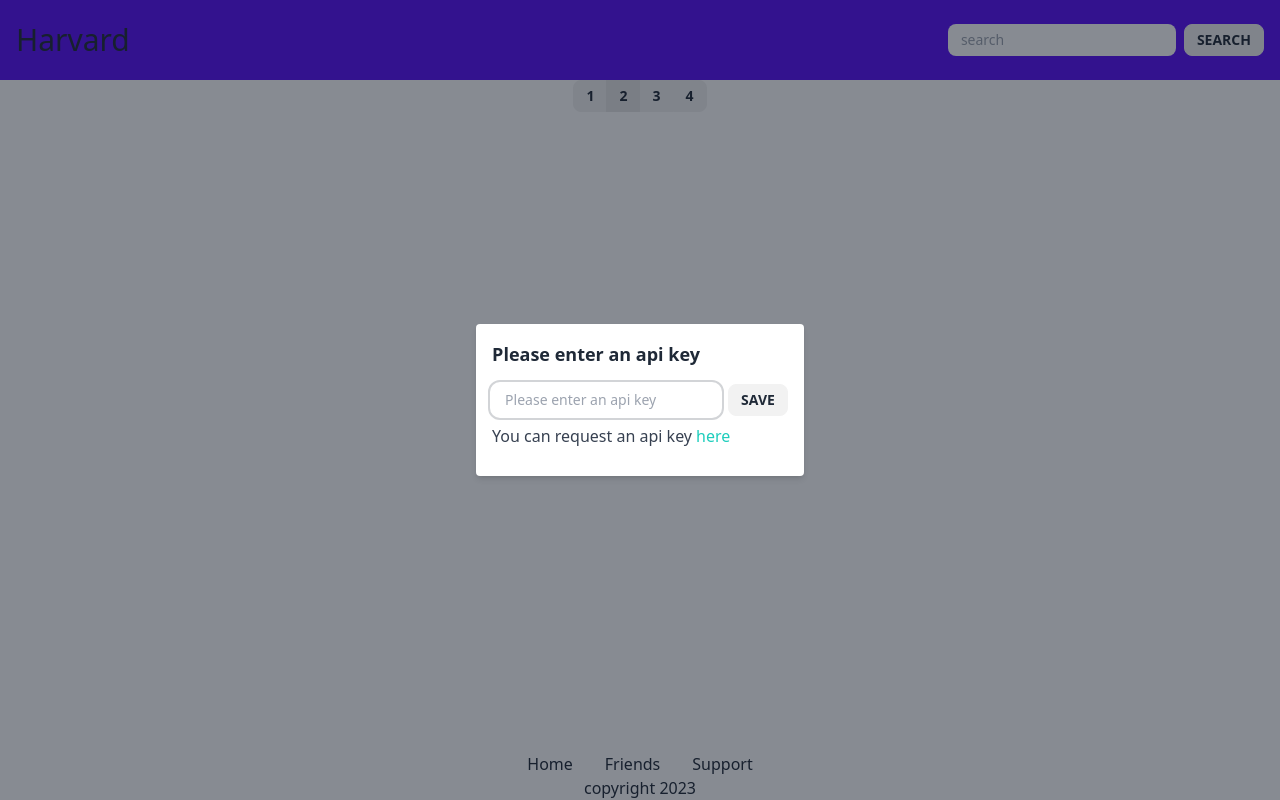
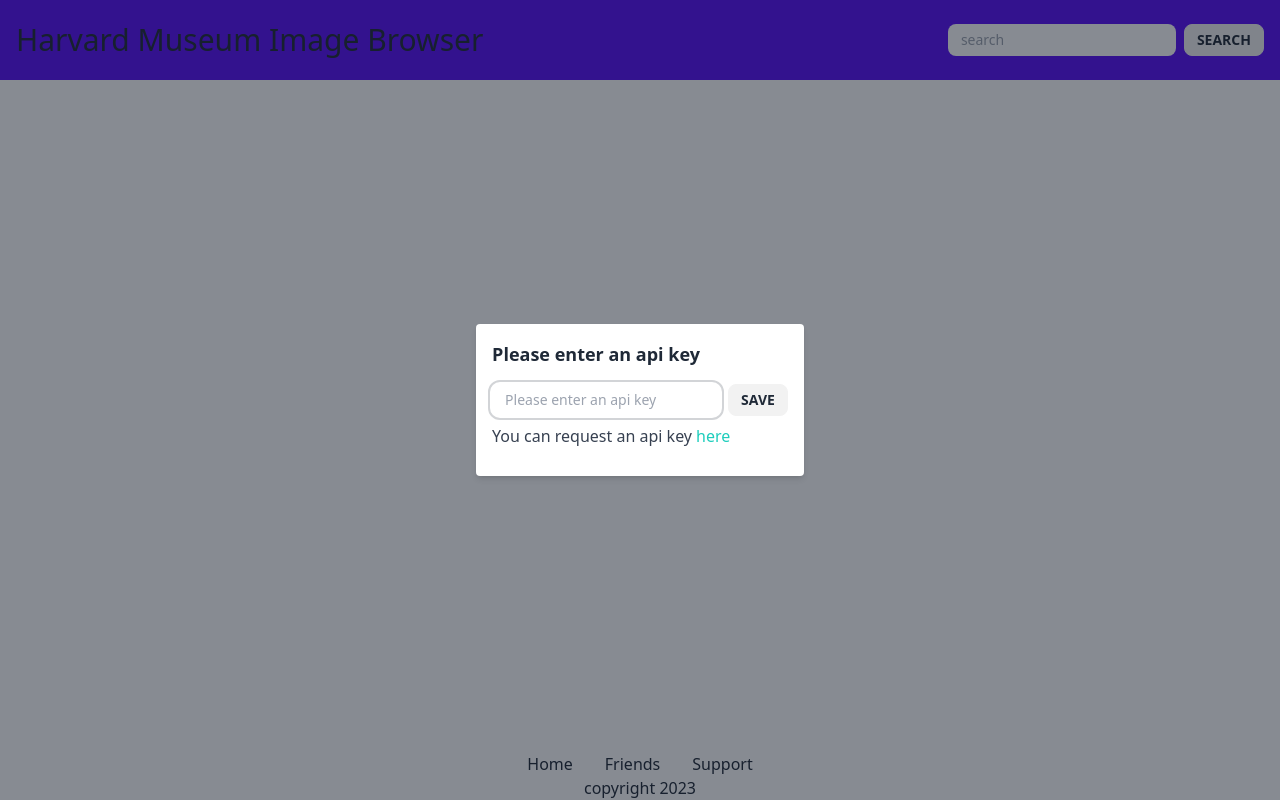
Before and after one commit to jplante01/harvard_art_api, a React (Vite) app: page / in a window 1280 px wide. Built offline with nearby package versions, Linux system fonts and the light colour scheme.

Commit message:
Modify paginator to dynamically render buttons

```diff
--- a/package.json
+++ b/package.json
@@ -15,7 +15,8 @@
     "react": "^18.2.0",
     "react-dom": "^18.2.0",
     "react-hook-form": "^7.44.3",
-    "react-masonry-css": "^1.0.16"
+    "react-masonry-css": "^1.0.16",
+    "uuid": "^9.0.0"
   },
   "devDependencies": {
     "@types/react": "^18.0.28",
--- a/src/App.jsx
+++ b/src/App.jsx
@@ -1,5 +1,4 @@
 import ResultsGrid from './components/ResultsGrid';
-import Paginator from './components/Paginator';
 import ApiKeyEntryDialog from './components/ApiKeyEntryDialog';
 import Navbar from './components/Navbar';
 import Footer from './components/Footer';
@@ -10,7 +9,6 @@
     <div className="grid min-h-screen grid-rows-layout bg-base-100">
       <Navbar />
       <div id="main">
-        <Paginator />
         <ResultsGrid />
       </div>
       <Footer />
--- a/src/components/Navbar.jsx
+++ b/src/components/Navbar.jsx
@@ -4,7 +4,7 @@
   return (
     <div className="min-h-80px row-start-1 row-end-2 w-full">
       <div className="navbar top-0 flex min-h-[80px] w-full items-center bg-primary px-4">
-        <span className="text-3xl">Harvard</span>
+        <span className="text-3xl">Harvard Museum Image Browser</span>
         <SearchForm />
       </div>
     </div>
--- a/src/components/Paginator.jsx
+++ b/src/components/Paginator.jsx
@@ -1,11 +1,30 @@
-function Paginator() {
+import { v4 as uuidv4 } from 'uuid';
+
+function Paginator({
+  numPages, activePage, nextPage, prevPage
+}) {
+  const elements = [];
+
+  for (let i = 1; i <= numPages; i++) {
+    elements.push(
+      <button key={uuidv4()} className="join-item btn">
+        {i}
+      </button>
+    );
+  }
   return (
-    <div className="flex flex-row justify-center">
+    <div className="flex flex-row justify-center mb-4">
       <div className="join">
-        <button className="btn-sm join-item btn">1</button>
-        <button className="btn-active btn-sm join-item btn">2</button>
-        <button className="btn-sm join-item btn">3</button>
-        <button className="btn-sm join-item btn">4</button>
+        {/* {numbers.map((el, idx) => (
+          <button key={uuidv4()} className="join-item btn">
+            {idx}
+          </button>
+          <button key={pageNumber} className="btn-active join-item btn">
+            {pageNumber}
+          </button>
+
+        ))} */}
+        {elements}
       </div>
     </div>
   );
--- a/src/components/ResultsGrid.jsx
+++ b/src/components/ResultsGrid.jsx
@@ -2,11 +2,15 @@
 import Masonry from 'react-masonry-css';
 import ResultsItem from './ResultItem';
 import { AppContext } from '../contexts/AppContext';
+import Paginator from './Paginator';
 
 function ResultsGrid() {
   const { data } = useContext(AppContext);
   const records = data && data.records ? data.records : null;
-
+  const numPages = data && data.info.pages ? data.info.pages : null;
+  const activePage = data && data.info.page ? data.info.page : null;
+  const nextPage = data && data.info.next ? data.info.next : null;
+  const prevPage = data && data.info.prev ? data.info.prev : null;
   const breakpointColumnsObj = {
     default: 4,
     1100: 3,
@@ -15,15 +19,22 @@
   };
 
   return (
-    <div className="overflow-auto p-4 width-screen">
+    <div className="width-screen overflow-auto p-4">
+      <Paginator
+        numPages={numPages}
+        activePage={activePage}
+        nextPage={nextPage}
+        prevPage={prevPage}
+      />
       <Masonry
         breakpointCols={breakpointColumnsObj}
         className="my-masonry-grid"
         columnClassName="my-masonry-grid_column"
       >
-        {records
-          && records.map(
-            (record, idx) => record.primaryimageurl && (
+        {records &&
+          records.map(
+            (record, idx) =>
+              record.primaryimageurl && (
                 <ResultsItem
                   key={record.objectid}
                   record={record}
```
Also changed, not shown: 1 other file (tests, documents, lock files or other folders). Lines whose indentation alone changed are shown as unchanged.
